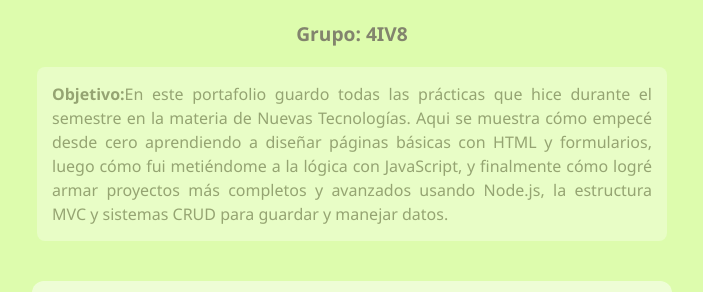
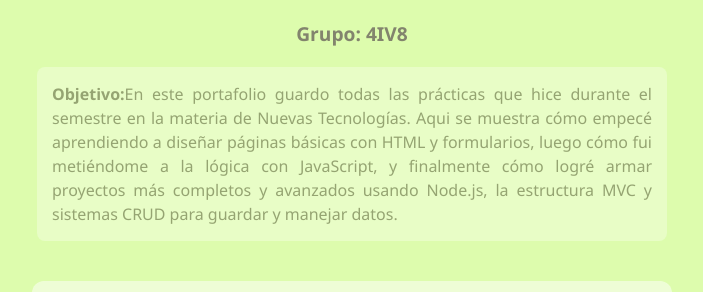
Before and after one commit to MariaJoseCastelan/4IV8_CASTELAN_MELO_MARIAJOSE, a website: page index.html in a window 1280 px wide. Shown: the part 164-456 px from the top of the page, without its empty margins (288-991 px from the left). Drawn offline with Linux system fonts and the light colour scheme.

Commit message:
Modificacion del objetivo

```diff
--- a/index.html
+++ b/index.html
@@ -11,7 +11,7 @@
     <h1>PORTAFOLIO DE EVIDENCIAS</h1>
     <h2>CASTELAN MELO MARIA JOSÉ</h2>
     <h3>Grupo: 4IV8</h3>
-    <p class="objetivo"><strong>Objetivo:</strong>En este portafolio guardo todas las prácticas que hice durante el semestre en la materia de Nuevas Tecnologías. Aqui se muestra cómo empecé desde cero aprendiendo a diseñar páginas básicas con HTML y formularios, luego cómo fui metiéndome a la lógica con JavaScript, y finalmente cómo logré armar proyectos más completos y avanzados usando Node.js, la estructura MVC y sistemas CRUD para guardar y manejar datos.</p>
+    <p class="objetivo"><strong>Objetivo:</strong>En este portafolio guardo todas las prácticas que hice durante el semestre en la materia de Nuevas Tecnologías. Aqui se muestra cómo empecé aprendiendo a diseñar páginas básicas con HTML y formularios, luego cómo fui metiéndome a la lógica con JavaScript, y finalmente cómo logré armar proyectos más completos y avanzados usando Node.js, la estructura MVC y sistemas CRUD para guardar y manejar datos.</p>
   </header>
    <ol>
   <li><a href="01PrimeraPractica/inicio.html">Vamos al inicio</a></li>
```
